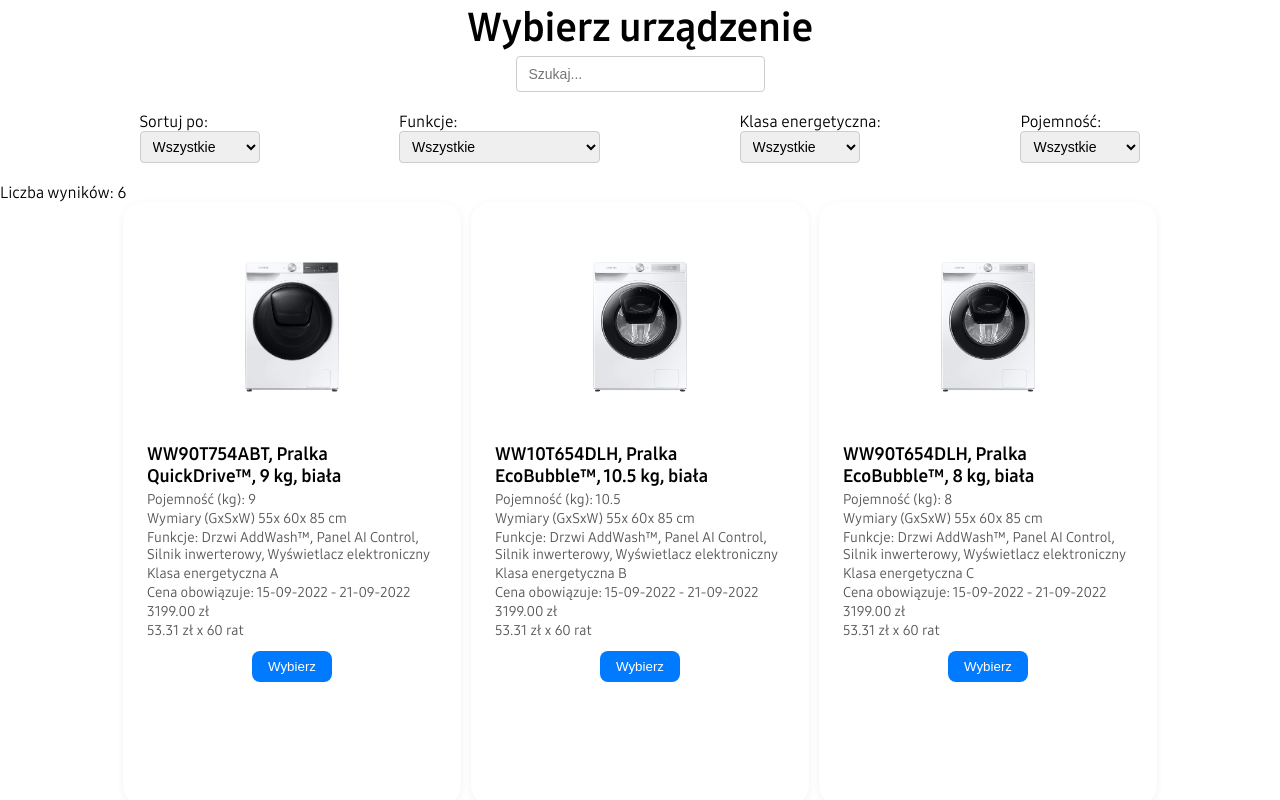
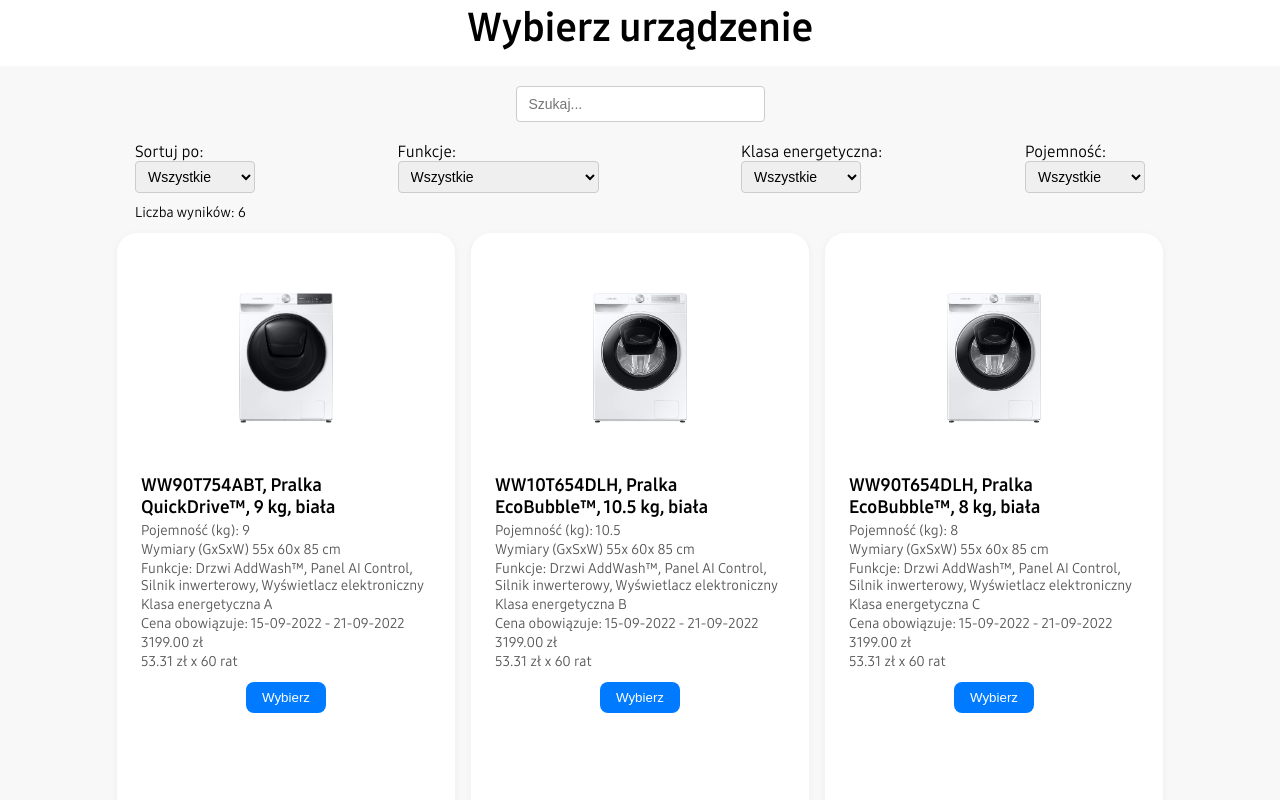
Before and after one commit to ferdek007/cheil-dev-task, a React (Vite) app: page / in a window 1280 px wide. Shown: the top 800 px of the page. Built offline with nearby package versions, Linux system fonts and the light colour scheme.

Commit message:
styles changes

```diff
--- a/src/App.tsx
+++ b/src/App.tsx
@@ -24,12 +24,13 @@
   };
 
   return (
-    <div className="app-container">
+    <div className='app-container'>
       <Header />
+      <div className='content-container'>
         <SearchBar search={search} setSearch={setSearch} />
         <FiltersBar filters={filters} setFilters={setFilters} />
 
-      <div className="products-count">
+        <div className='products-count'>
           <p>Liczba wyników: {filteredProducts.length}</p>
         </div>
 
@@ -39,5 +40,6 @@
           toggleSelect={toggleSelect}
         />
       </div>
+    </div>
   )
 }
--- a/src/components/Feed/Feed.css
+++ b/src/components/Feed/Feed.css
@@ -3,8 +3,8 @@
     grid-template-columns: repeat(3, minmax(0, 338px));
     justify-content: center;
     width: 100%;
-    gap: 10px;
-    max-width: 1034px;
+    gap: 16px;
+    max-width: 1046px;
     margin: 0 auto;
 }
 
--- a/src/components/FiltersBar/FiltersBar.css
+++ b/src/components/FiltersBar/FiltersBar.css
@@ -1,7 +1,7 @@
 .filters-bar-container {
     display: flex;
-    justify-content: space-evenly;
-    margin-bottom: 20px;
+    justify-content: space-between;
+    padding: 0 18px;
 }
 
 .filters-bar-container select {
--- a/src/components/Header/Header.css
+++ b/src/components/Header/Header.css
@@ -1,10 +1,10 @@
 #header {
     background-color: #ffffff;
-    width: 100vw;
+    width: 100%;
+    padding-bottom: 10px;
 }
 
 h1 {
-    color: #000000;
     font-size: 40px;
     line-height: 56px;
     letter-spacing: 0;
--- a/src/components/ProductCard/ProductCard.css
+++ b/src/components/ProductCard/ProductCard.css
@@ -32,7 +32,6 @@
     line-height: 22px;
     font-weight: 700;
     margin-bottom: 4px;
-    color: #000000;
 }
 
 .product-card p {
--- a/src/components/SearchBar/SearchBar.css
+++ b/src/components/SearchBar/SearchBar.css
@@ -1,6 +1,6 @@
 .search-input {
     display: block;
-    margin: 0 auto 20px;
+    margin: 20px auto;
     padding: 8px 12px;
     width: 249px;
     height: 36px;
--- a/src/index.css
+++ b/src/index.css
@@ -11,17 +11,40 @@
   box-sizing: border-box;
 }
 
+#root {
+  width: 100%;
+  height: 100%;
+}
+
 body {
   font-family: 'SamsungOne', sans-serif;
   margin: 0;
+  background-color: #F8F8F8;
+  color: #000000;
   display: flex;
   flex-direction: column;
   align-items: center;
   width: 100%;
   min-height: 100vh;
-  overflow-x: hidden;
 }
 
-/* .app-container {
+.products-count {
+  line-height: 22px;
+  text-align: left;
+  font-size: 14px;
+  letter-spacing: 0;
+  padding: 9px 18px;
+}
+
+.content-container {
+  display: inline-block;
+  flex-direction: column;
+}
+
+
+.app-container {
+  width: 100%;
   display: flex;
-} */
+  flex-direction: column;
+  align-items: center;
+}
```
Lines whose indentation alone changed are shown as unchanged.
